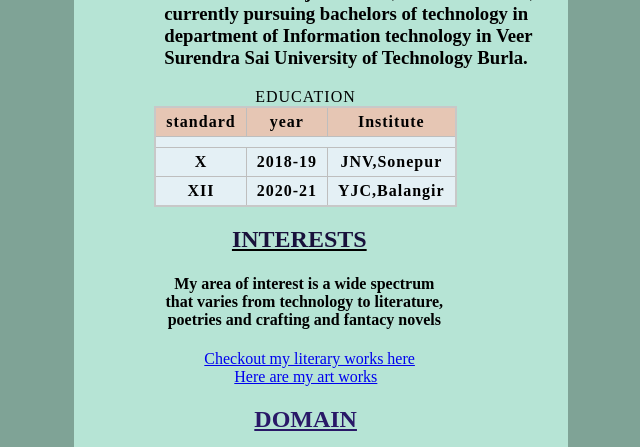
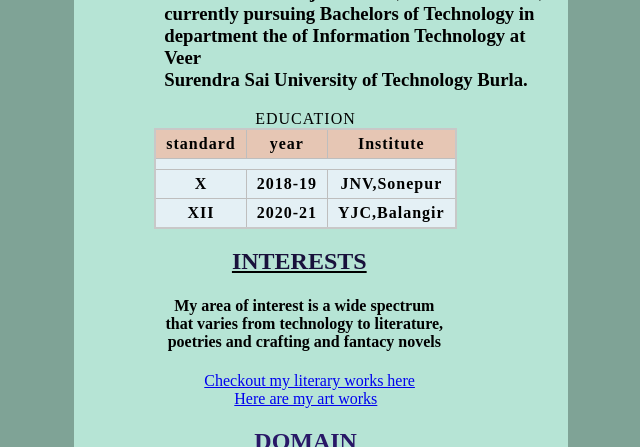
Before and after one commit to oorja1/goodly, a plain HTML site: page index.html in a window 1280 px wide. Shown: the part 146-593 px from the top of the page, without its empty margins (319-959 px from the left). Drawn offline with Linux system fonts and the light colour scheme.

Commit message:
Update index.html

```diff
--- a/index.html
+++ b/index.html
@@ -60,11 +60,11 @@ a{
     <img width="50" height="50" style="margin-left:90px ;" src="WhatsApp Image 2023-01-02 at 11.08.49.jpeg"></img>
     <div>
     <h2 style="color:rgb(23, 148, 106);margin-right:60px ;">Oorja says Hello!</h2>
-    <h3 style="width:400px;margin-left:90px;text-align:inline start;">Hi!I'm Oorja Mahana,a tech enthusiast,
+    <h3 style="width:400px;margin-left:90px;text-align:inline start;">Hi! I'm Oorja Mahana, a tech enthusiast,
     <br>
-    currently pursuing bachelors of technology in
+    currently pursuing Bachelors of Technology in
     <br>
-    department of Information technology in Veer
+    department the of Information Technology at Veer
     <br>
     Surendra Sai University of Technology Burla.
       </h3>
```
